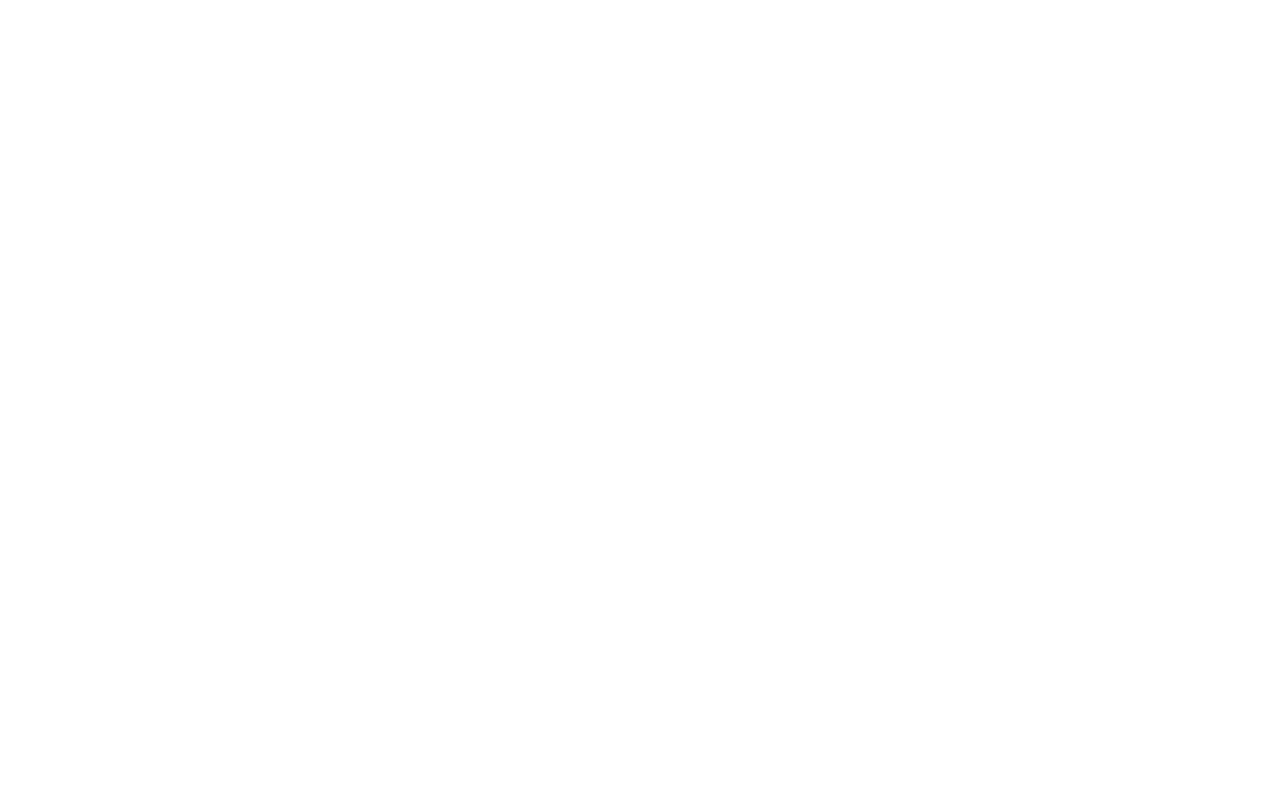
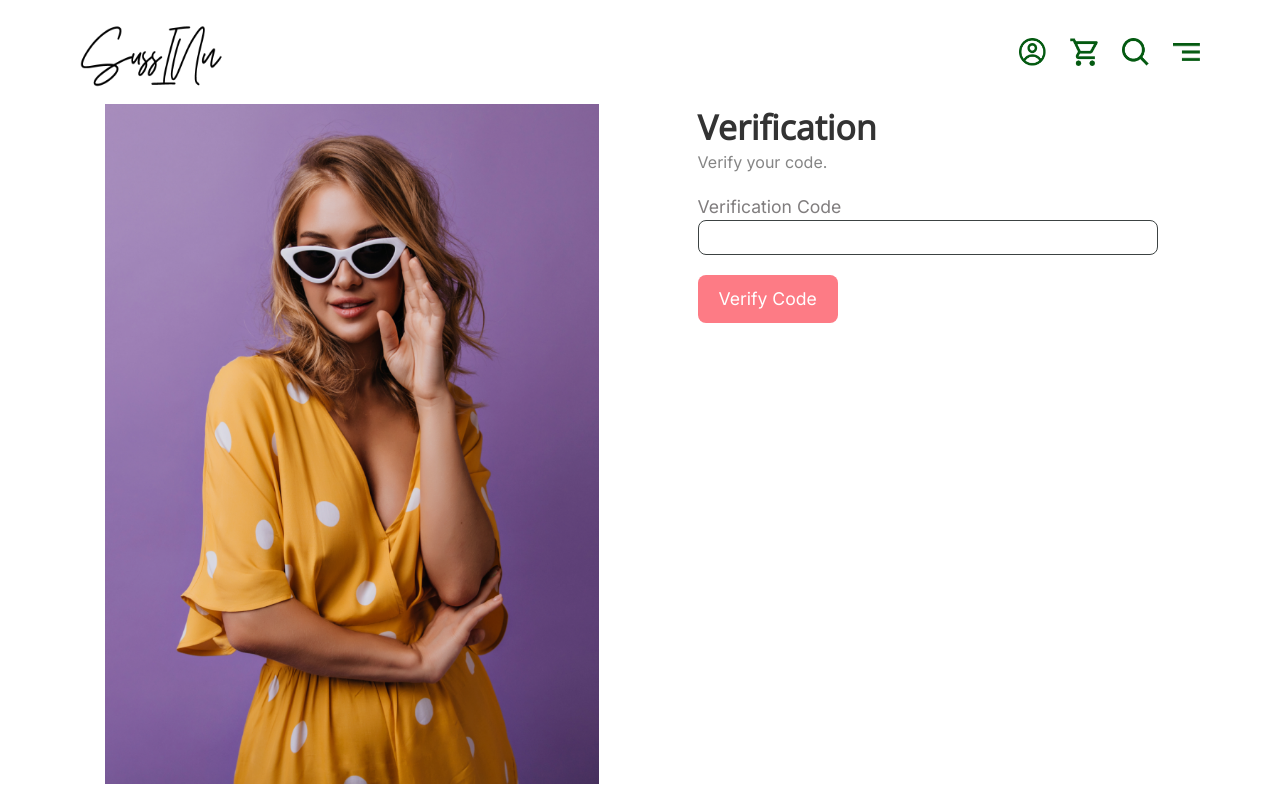
Before and after one commit to m-yunus/suss_ecommerce, a React (Create React App) app: page /verification in a window 1280 px wide. Before the commit this address had no page. Built offline with nearby package versions, Linux system fonts and the light colour scheme.

Commit message:
check email & verification page completed

```diff
--- /dev/null
+++ b/src/Pages/Check_Email/Check_Email.css
@@ -0,0 +1,12 @@
+.checkmail-resend{
+    color: #fd7b85;
+    font-weight: 600!important;
+}
+@media(max-width:950px){
+
+
+
+     .back-section-checkmail{
+        margin-top: 30px!important;
+     }
+}
--- /dev/null
+++ b/src/Pages/Check_Email/Check_Email.jsx
@@ -0,0 +1,39 @@
+import React from 'react'
+import "./Check_Email.css"
+import Navbar from "../../layout/Navbar";
+import check_email from "../../assets/images/Register/check-email.png";
+import {FaAngleLeft} from "react-icons/fa"
+
+
+const Check_Email = () => {
+  return (
+    <>
+      <Navbar />
+
+      <div className="register px-16  w-full flex    ">
+        <div className="register-left w-1/2   h-auto   ">
+          <img src={check_email} alt="" />
+        </div>
+        <div className="register-right w-1/2  flex  max-w-[50rem]   ">
+          <div className="signup flex flex-col w-[80%]    mx-auto">
+            <h1>Check Email</h1>
+            <h5 className='inline mt-4'>
+              Please check your email inbox and click on the provided link to reset your password , If you dont receive email, <a className=' checkmail-resend inline underline'>Click here to resend</a>
+            </h5>
+
+
+
+
+            <h5 className=' back-section-checkmail flex items-center gap-2 mt-6'>
+                <FaAngleLeft/>
+               Back to <a className='underline ' href="">Login</a>
+
+            </h5>
+          </div>
+        </div>
+      </div>
+    </>
+  );
+}
+
+export default Check_Email
--- /dev/null
+++ b/src/Pages/Verification/Verification.css
@@ -0,0 +1,7 @@
+.verify-code-btn{
+    margin-top: 20px!important;
+    width: 140px;
+}
+.varicode-inp{
+    margin-top: 20px!important;
+}
--- /dev/null
+++ b/src/Pages/Verification/Verification.jsx
@@ -0,0 +1,43 @@
+import React from 'react'
+import Navbar from '../../layout/Navbar'
+import verification from "../../assets/images/Register/verification.png"
+import "./Verification.css"
+
+const Verification = () => {
+  return (
+    <>
+      <Navbar />
+      <div className="register px-16  w-full flex    ">
+        <div className="register-left w-1/2   h-auto   ">
+          <img src={verification} alt="" />
+        </div>
+        <div className="register-right w-1/2  flex  max-w-[50rem]   ">
+          <div className="signup flex flex-col w-[80%]    mx-auto">
+            <h1>Verification</h1>
+            <h5>
+             Verify your code.
+            </h5>
+
+            <span className="varicode-inp email-section-signup mt-6 flex flex-col">
+              <label htmlFor="">Verification Code</label>
+
+              <input
+                className=""
+                placeholder=""
+                type="number"
+                name=""
+                id=""
+              />
+
+            </span>
+
+            <button className="verify-code-btn signup-button mb-2  ">Verify Code</button>
+
+          </div>
+        </div>
+      </div>
+    </>
+  );
+}
+
+export default Verification
--- a/src/Routes/RouteLayout.js
+++ b/src/Routes/RouteLayout.js
@@ -18,6 +18,8 @@
 
 import VendorButtons from '../Pages/VendorButtons/VendorButtons'
 import Reset_Password from '../Pages/Reset_Password/Reset_Password'
+import Check_Email from '../Pages/Check_Email/Check_Email'
+import Verification from '../Pages/Verification/Verification'
 
 
 const RouteLayout = () => {
@@ -43,7 +45,11 @@
 
           <Route path="vendorbutton" element={<VendorButtons />} />
 
+
+
           <Route path="reset-password" element={<Reset_Password />} />
+          <Route path="check-email" element={<Check_Email />} />
+          <Route path="verification" element={<Verification />} />
         </Routes>
       </BrowserRouter>
     </>
```
Also changed, not shown: src/Pages/Reset_Password/Reset_Password.jsx (+12 -13 lines), src/assets/images/Register/check-email.png (added), src/assets/images/Register/verification.png (added).
